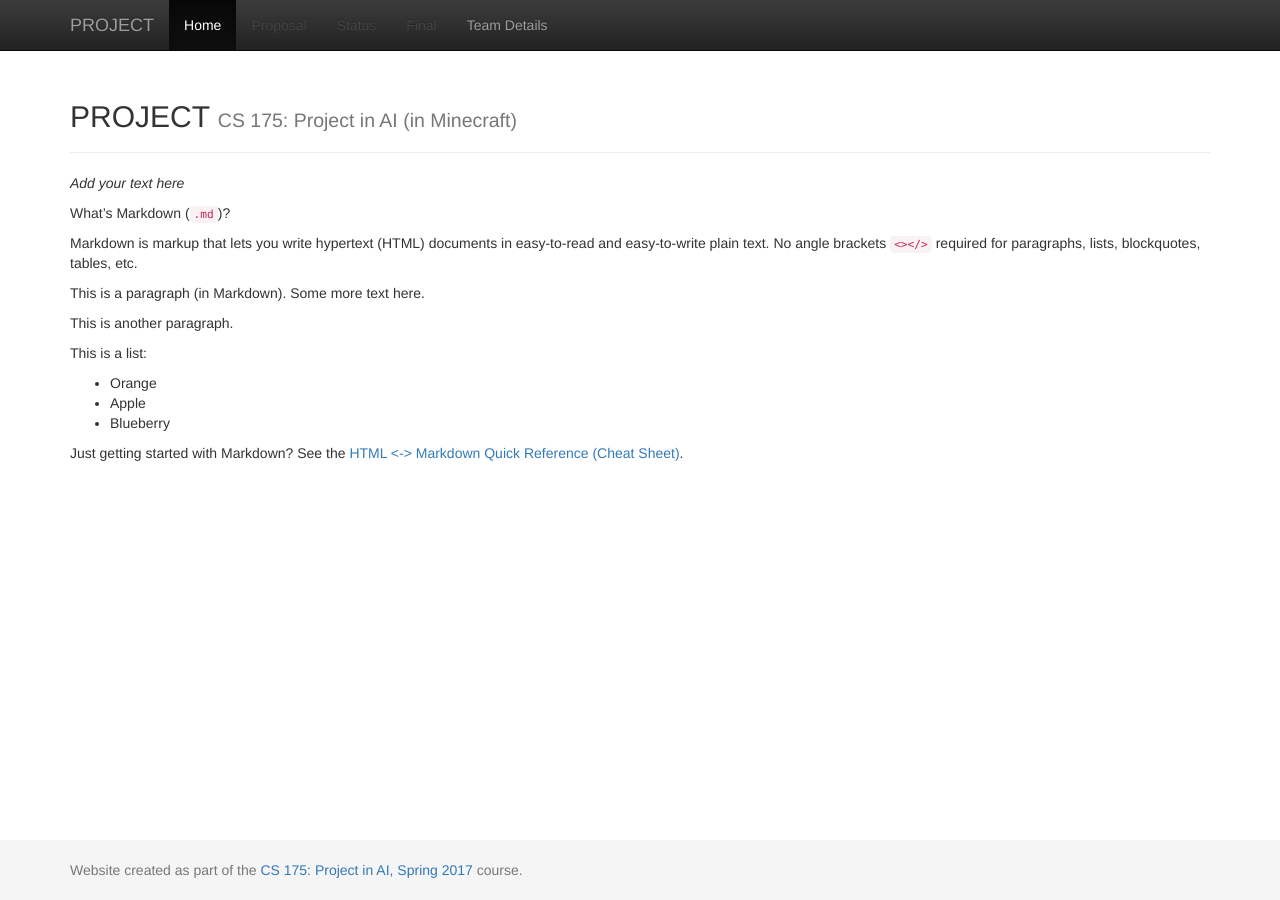
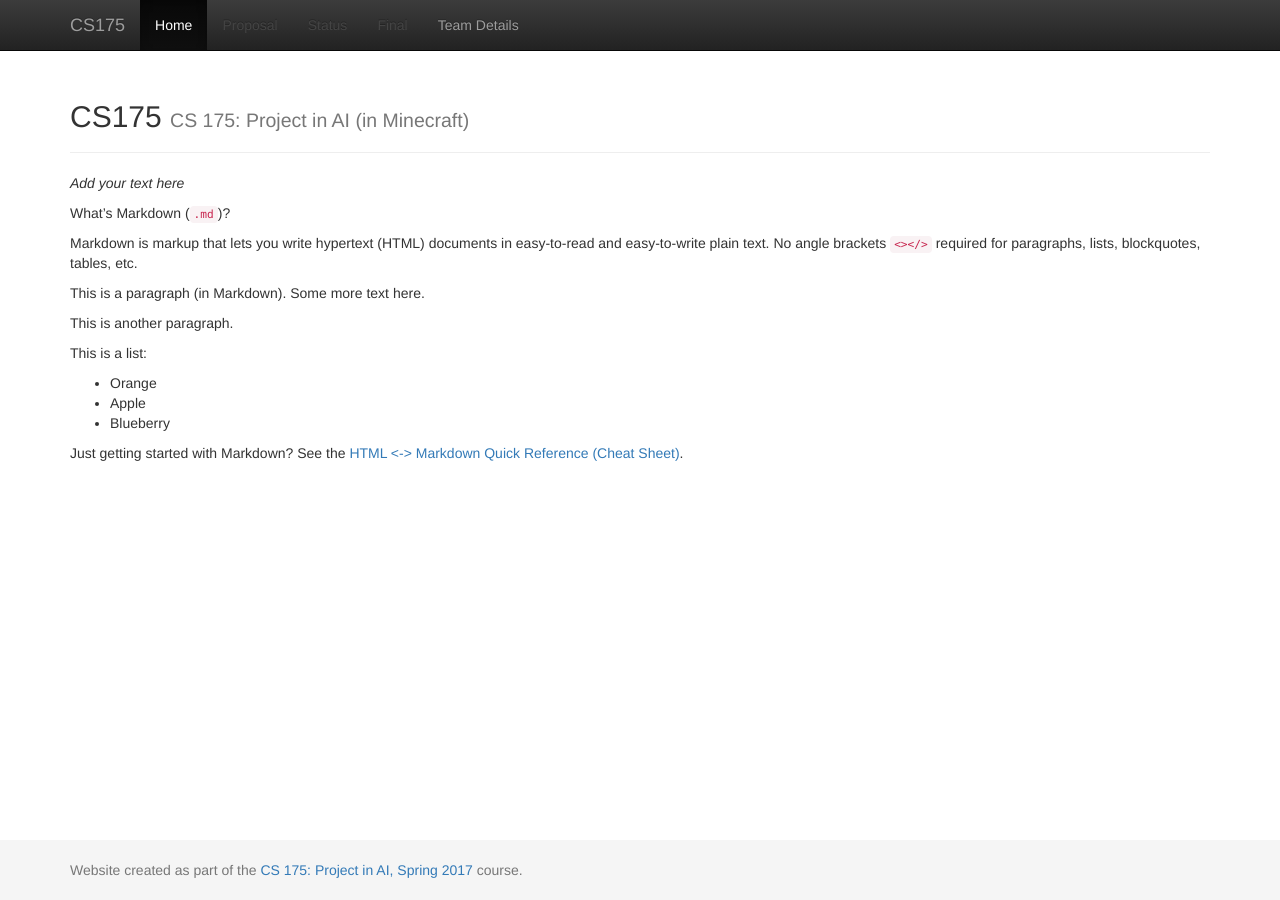
Before and after one commit to quanal/Captain-Commando, a Jekyll site: the page built from docs/index.md, in a window 1280 px wide. Built offline with Jekyll 4.4.1, drawn with Linux system fonts in a browser that asks for light colours.

Commit message:
Update _config.yml

```diff
--- a/docs/_config.yml
+++ b/docs/_config.yml
@@ -1,7 +1,7 @@
 ###########
 # site.title
 
-title:    'PROJECT'
+title:    'CS175'
 subtitle: 'CS 175: Project in AI (in Minecraft)'
 
 
```
